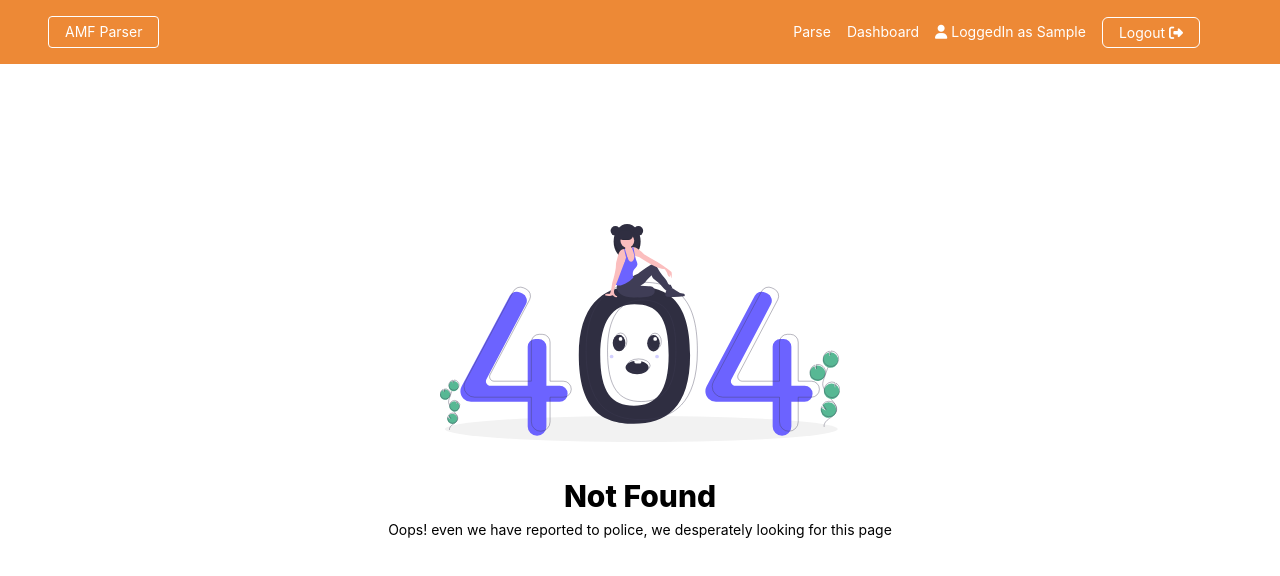
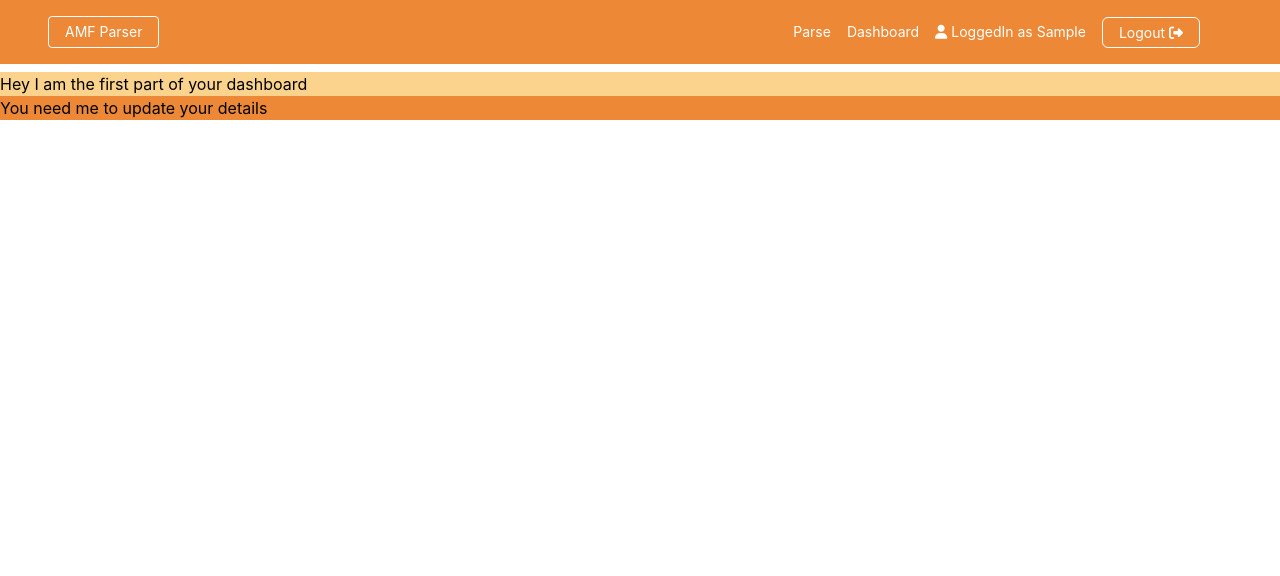
Before and after one commit to boyepanthera/amf-frontend, a React (Create React App) app: page /user/dashboard in a window 1280 px wide. Before the commit this address had no page. Shown: the top 576 px of the page. Built offline with nearby package versions, Linux system fonts and the light colour scheme; sample sign-in values are in the browser's storage.

Commit message:
user dashboard

```diff
--- a/src/App.js
+++ b/src/App.js
@@ -6,8 +6,9 @@ import { Signup } from "./components/Signup";
 import { Protector } from "./components/Protector";
 import { Home } from "./components/Home";
 import { Switch, Route } from "react-router-dom";
-import { Dashboard } from "./components/Dashboard";
+import { LedgerDashboard } from "./components/LedgerDashboard";
 import { Test } from "./components/Test";
+import { UserDashboard } from "./components/UserDashboard";
 import "./assets/output.css";
 export const AuthContext = createContext();
 
@@ -66,7 +67,8 @@ export const App = () => {
       <Switch>
         <Route path="/" exact component={Home} />
         <Protector path="/parse" exact component={Parse} />
-        <Protector path="/dashboard" exact component={Dashboard} />
+        <Protector path="/dashboard" exact component={LedgerDashboard} />
+        <Protector path="/user/dashboard" exact component={UserDashboard} />
         <Protector path="/test" exact component={Test} />
         <Route path="/auth" exact component={Login} />
         <Route path="/newauth" exact component={Signup} />
--- a/src/components/Dashboard.js
+++ b/src/components/LedgerDashboard.js
@@ -4,7 +4,7 @@ import { Formik, Form, Field } from "formik";
 import * as Yup from "yup";
 import axios from "axios";
 
-export const Dashboard = () => {
+export const LedgerDashboard = () => {
   let [ledgers, setLedgers] = useState([]);
   let [err, setErr] = useState(null);
   let [success, setSuccess] = useState(null);
--- a/src/components/Parse.js
+++ b/src/components/Parse.js
@@ -156,7 +156,7 @@ export function Parse() {
     );
   } else {
     return (
-      <div className="App  min-h-screen h-full ">
+      <div className="min-h-screen h-full ">
         <div className="w-full">
           <Navbar />
         </div>
--- /dev/null
+++ b/src/components/UserDashboard.js
@@ -0,0 +1,20 @@
+import React from 'react';
+import { Navbar } from "./layouts/Navbar";
+
+export const UserDashboard = () => {
+    return (
+        <div className="min-h-screen h-full">
+            <div className="mb-2 w-full">
+                <Navbar />
+            </div>
+            <div className="bg-blue-800 sm:flex sm:flex-wrap w-full h-full inset-0">
+                <div className='bg-orange-300 w-full h-full min-w-full sm:w-1/3'>
+                    Hey I am the first part of your dashboard
+                </div>
+                <div className="bg-orange-500 w-full h-full min-w-full sm:w-2/3">
+                    <div>You need me to update your details</div>
+                </div>
+            </div>
+        </div>
+    )
+}
--- a/src/components/layouts/Navbar.js
+++ b/src/components/layouts/Navbar.js
@@ -4,10 +4,10 @@ import { AuthContext } from "../../App";
 
 export const Navbar = () => {
   let history = useHistory();
-  const [open, setOpen]= useState(false);
+  const [open, setOpen] = useState(false);
   const { dispatch } = useContext(AuthContext);
-  const user  = JSON.parse(localStorage.getItem('user'));
-  const handleToggle= ()=> {
+  const user = JSON.parse(localStorage.getItem('user'));
+  const handleToggle = () => {
     setOpen(!open)
   }
   const handleLogout = () => {
@@ -25,7 +25,7 @@ export const Navbar = () => {
             AMF Parser
           </Link>
         </div>
-        <div className="inline lg:hidden"  onClick={handleToggle} >
+        <div className="inline lg:hidden" onClick={handleToggle} >
           <button className="flex items-center px-3 py-2 border rounded text-teal-200 border-orange-400 hover:text-white hover:border-white">
             <svg
               className="fill-current h-3 w-3"
@@ -39,11 +39,11 @@ export const Navbar = () => {
         </div>
       </div>
 
-      <div  className={`w-full block flex-grow lg:flex lg:items-center lg:w-auto  sm:ml-auto   ${open? 'block' : 'hidden'}`}>
+      <div className={`w-full block flex-grow lg:flex lg:items-center lg:w-auto  sm:ml-auto   ${open ? 'block' : 'hidden'}`}>
         <div className="text-sm justify-end flex mr-8 lg:flex-grow">
           {user ? (
             <>
-              <div  className="mt-1">
+              <div className="mt-1">
                 <Link
                   to="/parse"
                   className="block mt-4 lg:inline-block lg:mt-0 text-white hover:text-white mr-4"
@@ -56,10 +56,10 @@ export const Navbar = () => {
                 >
                   Dashboard
                 </Link>
-                <span className="block mt-4 lg:inline-block lg:mt-0 text-white hover:text-white mr-4">
+                <Link to="/user/dashboard" className="block mt-4 lg:inline-block lg:mt-0 text-white hover:text-white mr-4">
                   <i className="fas fa-user text-white"></i> LoggedIn as{" "}
                   {user.firstName}
-                </span>
+                </Link>
               </div>
               <button
                 onClick={handleLogout}
```
Also changed, not shown: src/components/Home.js (indentation only). Lines whose indentation alone changed are shown as unchanged.
